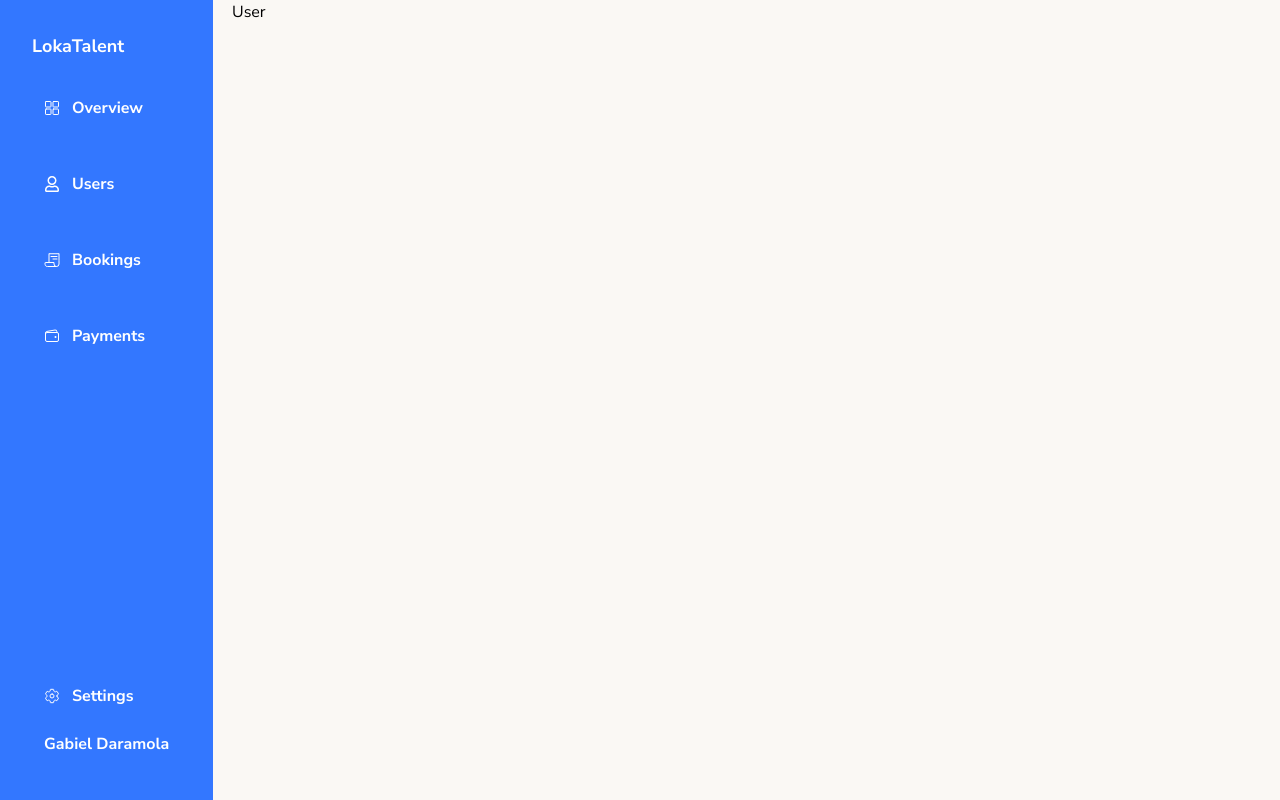
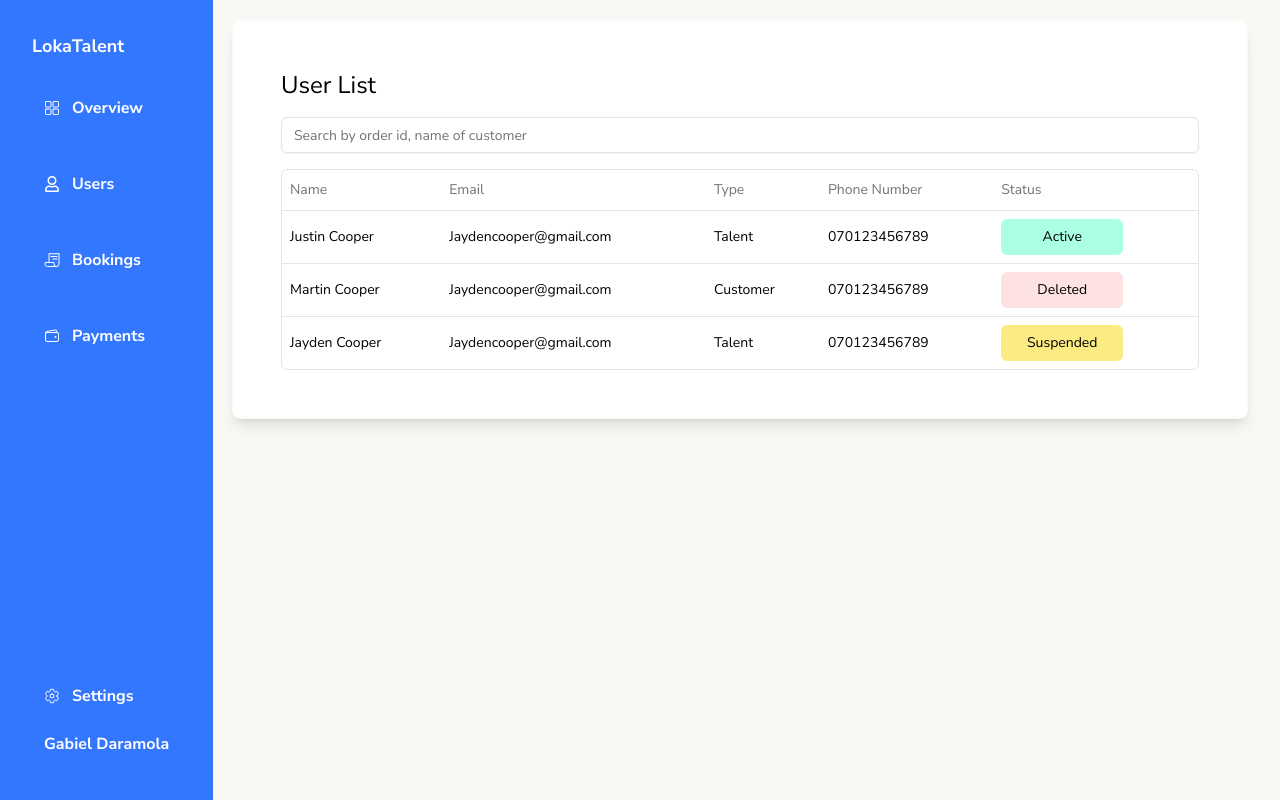
Before and after one commit to lokatalent/admin, a Next.js app: page /users in a window 1280 px wide. Built offline with nearby package versions, Linux system fonts and the light colour scheme.

Commit message:
mpv start

```diff
--- a/app/(root)/layout.tsx
+++ b/app/(root)/layout.tsx
@@ -9,7 +9,7 @@ export default function RootLayout({
 }>) {
 	const loggedIn = true;
 
-	if (!loggedIn) redirect("/login");
+	// if (!loggedIn) redirect("/login");
 	return (
 		<div className=" main-contain mx-8">
 			<div className="sidenav-container">
--- a/app/(root)/users/page.tsx
+++ b/app/(root)/users/page.tsx
@@ -1,8 +1,11 @@
 import React from 'react'
+import UserTable from '@/components/user/UserTable'
 
 const User = () => {
   return (
-    <div>User</div>
+    <div>
+    <UserTable/>
+    </div>
   )
 }
 
--- a/components/dash/Columns.tsx
+++ b/components/Columns.tsx
@@ -1,5 +1,6 @@
 "use client";
 import { ColumnDef } from "@tanstack/react-table";
+import { Image } from "next/image";
 export type BookingType = {
 	id: string;
 	customer: string;
@@ -15,6 +16,14 @@ export type TransactionType = {
 	amount: string;
 	time: string;
 	status: "Pending" | "Accepted" | "Declined";
+};
+export type UserType = {
+	name: any;
+	image: string;
+	email: string;
+	type: string;
+	phone: string;
+	status: "Active" | "Deleted" | "Suspended";
 };
 export const BookingColumns: ColumnDef<BookingType>[] = [
 	{
@@ -108,3 +117,61 @@ export const TransationColumns: ColumnDef<TransactionType>[] = [
 		},
 	},
 ];
+export const UserColumns: ColumnDef<UserType>[] = [
+	{
+		accessorKey: "name", // This is your 'Name' column
+		header: "Name",
+		// cell: ({ row }) => {
+		// 	const nameData = row.original; // The whole row's data
+		// 	return (
+		// 		<div className="flex items-center space-x-2">
+		// 			<Image
+		// 				src={nameData.image} // Assuming each row has an 'image' field
+		// 				alt={nameData.name}
+		// 				width={32}
+		// 				height={32}
+		// 				className="rounded-full"
+		// 			/>
+		// 			<span>{nameData.name}</span>{" "}
+		// 			{/* Assuming each row has a 'name' field */}
+		// 		</div>
+		// 	);
+		// },
+	},
+	{
+		accessorKey: "email",
+		header: "Email",
+	},
+
+	{
+		accessorKey: "type",
+		header: "Type",
+	},
+	{
+		accessorKey: "phone",
+		header: "Phone Number",
+	},
+	{
+		accessorKey: "status",
+		header: "Status",
+		cell: ({ row }) => {
+			const status = row.getValue("status");
+
+			return (
+				<div className="flex items-center">
+					<p
+						className={`px-2 py-2 flex items-center justify-center w-[122px] rounded-md text-sm font-medium ${
+							status === "Active"
+								? "bg-accept "
+								: status === "Suspended"
+								? "bg-yellow "
+								: "bg-red-100 "
+						}`}
+					>
+						{status}
+					</p>
+				</div>
+			);
+		},
+	},
+];
--- a/components/DataTable.tsx
+++ b/components/DataTable.tsx
@@ -8,7 +8,6 @@ import {
 	ColumnFiltersState,
 	getFilteredRowModel,
 	FilterFn,
-	equalsString,
 } from "@tanstack/react-table";
 
 import {
@@ -20,6 +19,7 @@ import {
 	TableRow,
 } from "@/components/ui/table";
 import { Input } from "@/components/ui/input";
+import { rankItem } from "@tanstack/match-sorter-utils";
 
 interface DataTableProps<TData, TValue> {
 	columns: ColumnDef<TData, TValue>[];
@@ -29,6 +29,16 @@ interface DataTableProps<TData, TValue> {
 interface GlobalFilter {
 	globalFilter: any;
 }
+const fuzzyFilter: FilterFn<any> = (row, columnId, value, addMeta) => {
+	// Rank the item
+	const itemRank = rankItem(row.getValue(columnId), value);
+
+	// Store the itemRank info
+	addMeta({ itemRank });
+
+	// Return if the item should be filtered in/out
+	return itemRank.passed;
+};
 
 export function DataTable<TData, TValue>({
 	columns,
@@ -42,7 +52,10 @@ export function DataTable<TData, TValue>({
 		columns,
 		getCoreRowModel: getCoreRowModel(),
 		getFilteredRowModel: getFilteredRowModel(),
-		globalFilterFn: equalsString,
+		filterFns: {
+			fuzzy: fuzzyFilter, //define as a filter function that can be used in column definitions
+		},
+		globalFilterFn: "fuzzy",
 		state: {
 			globalFilter,
 		},
@@ -53,7 +66,6 @@ export function DataTable<TData, TValue>({
 		<div>
 			<div>
 				<h1 className="font-medium text-2xl">{title}</h1>
-
 			</div>
 			<div className="flex items-center py-4">
 				<Input
--- a/components/auth/AuthForm.tsx
+++ b/components/auth/AuthForm.tsx
@@ -27,6 +27,7 @@ import { Loader2 } from "lucide-react";
 import { useState } from "react";
 import Link from "next/link";
 import { useRouter } from "next/navigation";
+import { log } from "console";
 
 export default function AuthForm({ type }: { type: string }) {
 	const [loading, setLoading] = useState(false);
@@ -47,7 +48,8 @@ export default function AuthForm({ type }: { type: string }) {
 		// Do something with the form values.
 		// ✅ This will be type-safe and validated.
 		setLoading(true);
-		type === "log-in" ? router.push("/") : router.push("/signup/verify-email");
+	console.log()
+		// type === "log-in" ? console.log('mama') : router.push("/signup/verify-email");
 		setLoading(false);
 	}
 
--- a/components/dash/BookingTable.tsx
+++ b/components/dash/BookingTable.tsx
@@ -1,4 +1,4 @@
-import { BookingType, BookingColumns } from "@/components/dash/Columns";
+import { BookingType, BookingColumns } from "@/components/Columns";
 import { DataTable } from "@/components/DataTable";
 import { log } from "console";
 import Link from "next/link";
--- a/components/dash/TransactionTable.tsx
+++ b/components/dash/TransactionTable.tsx
@@ -1,4 +1,4 @@
-import { TransactionType, TransationColumns } from "@/components/dash/Columns";
+import { TransactionType, TransationColumns } from "@/components/Columns";
 import { DataTable } from "@/components/DataTable";
 import Link from "next/link";
 
--- /dev/null
+++ b/components/user/UserTable.tsx
@@ -0,0 +1,49 @@
+import { UserType, UserColumns } from "@/components/Columns";
+import { DataTable } from "@/components/DataTable";
+import { log } from "console";
+import Link from "next/link";
+
+async function getData(): Promise<UserType[]> {
+	return [
+		{
+
+			name: "Justin Cooper",
+            image:'@/assets/images/verify.png',
+			email: "Jaydencooper@gmail.com",
+			type: "Talent",
+			phone: "070123456789",
+			status: "Active",
+		},
+		{
+			name: "Martin Cooper",
+            image:'@/assets/images/verify.png',
+			email: "Jaydencooper@gmail.com",
+			type: "Customer",
+			phone: "070123456789",
+			status: "Deleted",
+		},
+		{
+			name: "Jayden Cooper",
+            image:'@/assets/images/verify.png',
+			email: "Jaydencooper@gmail.com",
+			type: "Talent",
+			phone: "070123456789",
+			status: "Suspended",
+		},
+
+	];
+}
+
+export default async function UserTable() {
+	const data = await getData();
+
+	return (
+		<div className="card my-5">
+			<DataTable
+				columns={UserColumns}
+				data={data}
+				title="User List"
+			/>
+		</div>
+	);
+}
--- a/package.json
+++ b/package.json
@@ -14,6 +14,7 @@
     "@radix-ui/react-label": "^2.1.0",
     "@radix-ui/react-select": "^2.1.1",
     "@radix-ui/react-slot": "^1.1.0",
+    "@tanstack/match-sorter-utils": "^8.19.4",
     "@tanstack/react-table": "^8.20.5",
     "class-variance-authority": "^0.7.0",
     "clsx": "^2.1.1",
```
Also changed, not shown: components/SuccessScreen.tsx (+7 -1 lines), 1 other file (tests, documents, lock files or other folders).
